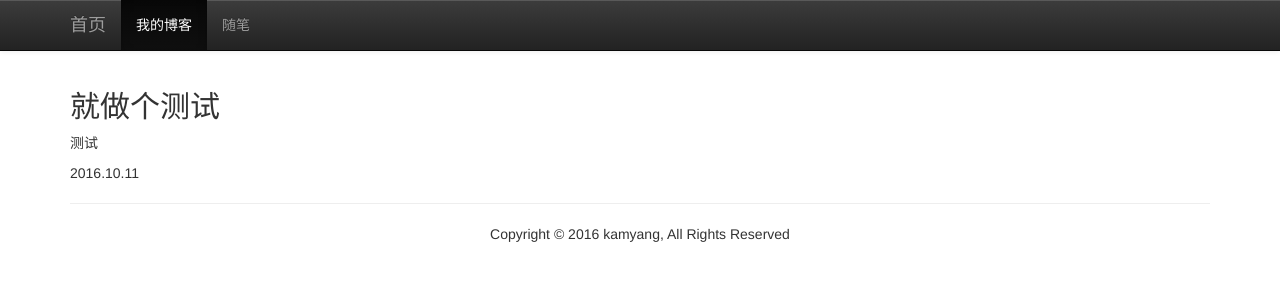
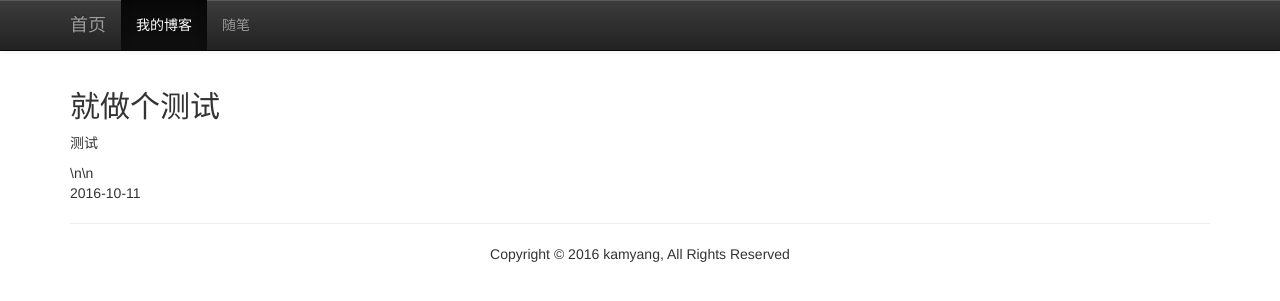
Before and after one commit to YangYanMing168/kamyang, a Jekyll site: the page built from _posts/2016-10-11-test.html, in a window 1280 px wide. Shown: the top 301 px of the page. Built offline with Jekyll 4.4.1, drawn with Linux system fonts in a browser that asks for light colours.

```diff
--- a/_posts/2016-10-11-test.html
+++ b/_posts/2016-10-11-test.html
@@ -4,5 +4,5 @@ title: 就做个测试
 ---
 <h2>{{ page.title }}</h2>
 <p>测试</p>
-{{ excerpt_separator }}
-<p>{{ page.date | date_to_xmlschema | slice: 0,10 | replace: '-', '.' }}</p>
+{{ "\n\n" }}
+<p>{{ page.date | date: "%F" }}</p>
```
